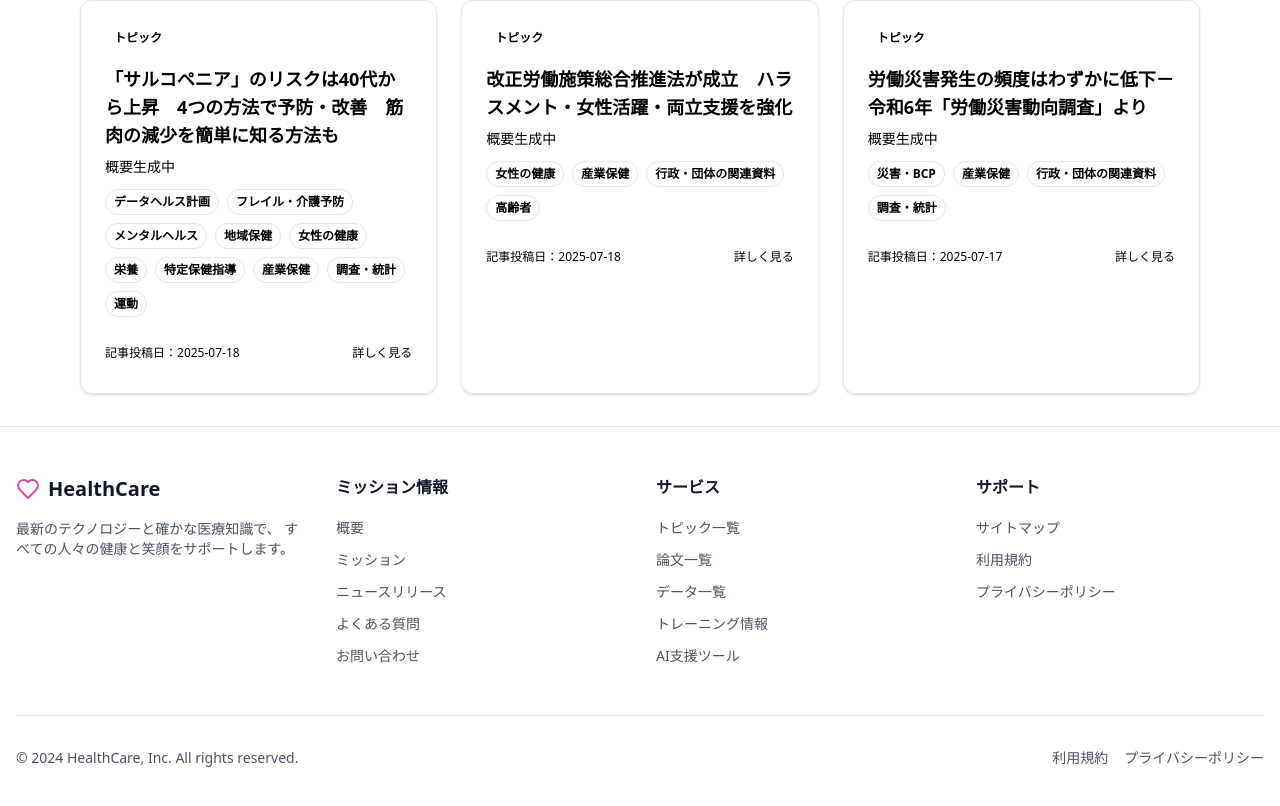
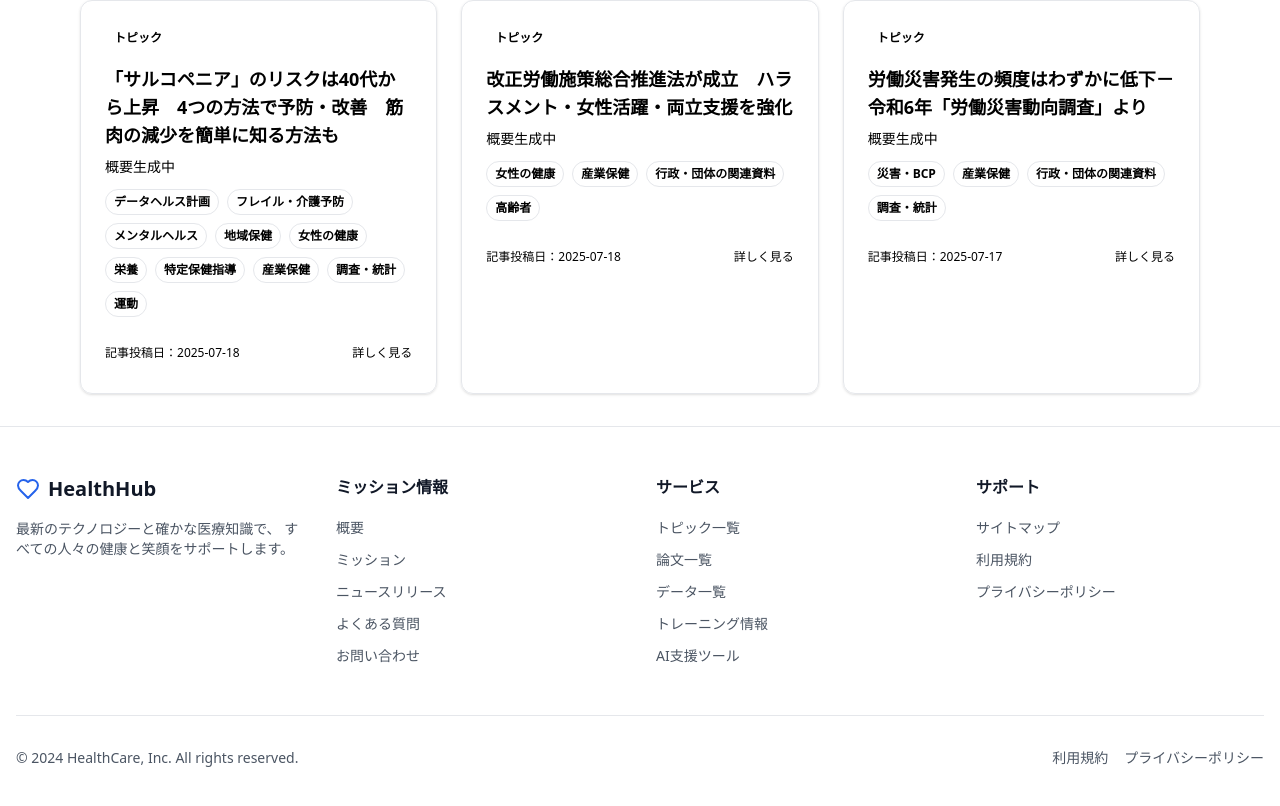
Before and after one commit to sea-yassan33/healthcare-app, a Next.js app: page /health_info in a window 1280 px wide. Shown: the part 4037-4843 px from the top of the page. Built offline with nearby package versions, Linux system fonts and the light colour scheme.

Commit message:
update251004

```diff
--- a/app/_components/Footer/index.tsx
+++ b/app/_components/Footer/index.tsx
@@ -40,8 +40,8 @@ export default function Footer() {
           {/* Logo and Description */}
           <div className="space-y-4">
             <Link href="/" className="flex items-center gap-2 text-xl font-bold text-gray-900">
-              <Heart className="h-6 w-6 text-pink-500" />
-              <span>HealthCare</span>
+              <Heart className="h-6 w-6 text-blue-600" />
+              <span>HealthHub</span>
             </Link>
             <p className="text-sm text-gray-600">
               最新のテクノロジーと確かな医療知識で、
--- a/app/_components/Section/hero.tsx
+++ b/app/_components/Section/hero.tsx
@@ -1,23 +1,24 @@
 import { Badge } from "@/components/ui/badge";
 import { Button } from "@/components/ui/button";
 import { Dumbbell, Salad } from "lucide-react";
+import Image from "next/image";
 
 export default function HeroSection() {
   return (
-    <section className="relative min-h-screen w-full overflow-hidden bg-gradient-to-br from-green-100 via-cyan-100 to-blue-200">
+    <section className="relative w-full h-full lg:py-24 overflow-hidden bg-gradient-to-br from-green-100 via-cyan-100 to-blue-200">
       {/* Decorative background blob */}
       <div className="absolute left-[10%] top-[20%] h-[500px] w-[500px] rounded-[40%] bg-cyan-200/30 blur-3xl" />
-      <div className="container relative mx-auto flex min-h-screen items-center px-4 py-18">
+      <div className="container relative mx-auto flex items-center px-4 py-8">
         <div className="mx-auto grid max-w-7xl items-center gap-8 lg:grid-cols-2">
           {/* 左カラム - 画像 */}
           <div className="relative">
             <div className="absolute -left-4 top-4 h-4 w-4 animate-[ping_2s_infinite] rounded-full bg-white" />
             <div className="relative aspect-[4/3] overflow-hidden rounded-[2rem]">
-              <img src="/img/hero01.png" alt="Dumbbells with fruits" className="h-full w-full object-cover"/>
+              <Image src="/img/hero01.png" alt="Hero_img" className="h-full w-full object-cover" height={300} width={300}/>
             </div>
           </div>
           {/* 右カラム - テキスト */}
-          <div className="flex flex-col items-start justify-center gap-6 px-4 lg:px-8">
+          <div className="flex flex-col items-start justify-center gap-6 px-4 lg:px-24">
             <Badge className="bg-white px-6 py-2 text-base font-medium uppercase tracking-wider">
               <Dumbbell className="mr-2 h-4 w-4" />
               Exercise
--- a/app/layout.tsx
+++ b/app/layout.tsx
@@ -1,11 +1,34 @@
-import type { Metadata } from "next";
+import type { Metadata } from 'next';
 import "./globals.css";
 import Header from "./_components/Header";
 import Footer from "./_components/Footer";
 
 export const metadata: Metadata = {
-  title: "Health Hub | 健康アプリ",
-  description: "健康情報を提供するWEBアプリケーションです。最新のテクノロジーと最新の健康に関する知見を組み合わせて、健康情報を提供します。",
+  title: 'Health Hub | 健康アプリで運動・栄養をサポート',
+  description: 'HealthHub – AI を活用したトレーニング情報・健康情報を発信。初心者から上級者まで、運動・栄養・健康管理をサポートする情報を提供します。',
+  keywords: ['健康', 'ヘルスケア', '運動', '栄養', 'AI', '健康管理', 'トレーニング'],
+  openGraph: {
+    type: 'website',
+    locale: 'ja_JP',
+    url: 'https://healthcare-app-seven.vercel.app/',
+    siteName: 'HealthHub',
+    title: 'HealthHub｜AI支援健康アプリで運動・栄養をサポート',
+    description: 'AI を活用したトレーニング情報・健康情報を発信／運動・栄養・健康管理をサポートする情報サイト',
+    images: [
+      {
+        url: '/icon.png',
+        width: 800,
+        height: 600,
+        alt: 'HealthHub',
+      },
+      {
+        url: '/icon.png',
+        width: 1800,
+        height: 1600,
+        alt: 'HealthHub',
+      },
+    ],
+  },
 };
 
 export default function RootLayout({
--- a/app/page.tsx
+++ b/app/page.tsx
@@ -1,16 +1,29 @@
+import type { Metadata } from 'next';
 import HeroSection from "./_components/Section/hero";
 import NewsSection from "./_components/Section/news";
 import AppsSection from "./_components/Section/apps";
 import AboutSection from "./_components/Section/about";
 
+export const metadata: Metadata = {
+  robots: {
+    index: true,
+    follow: true,
+  },
+  alternates: {
+    canonical: "https://healthcare-app-seven.vercel.app/",
+  },
+};
+
 export default function Home() {
 
   return (
-    <div>
-      <HeroSection />
-      <NewsSection />
-      <AppsSection />
-      <AboutSection />
-    </div>
+    <>
+      <main>
+        <HeroSection />
+        <NewsSection />
+        <AppsSection />
+        <AboutSection />
+      </main>
+    </>
   );
 }
```
